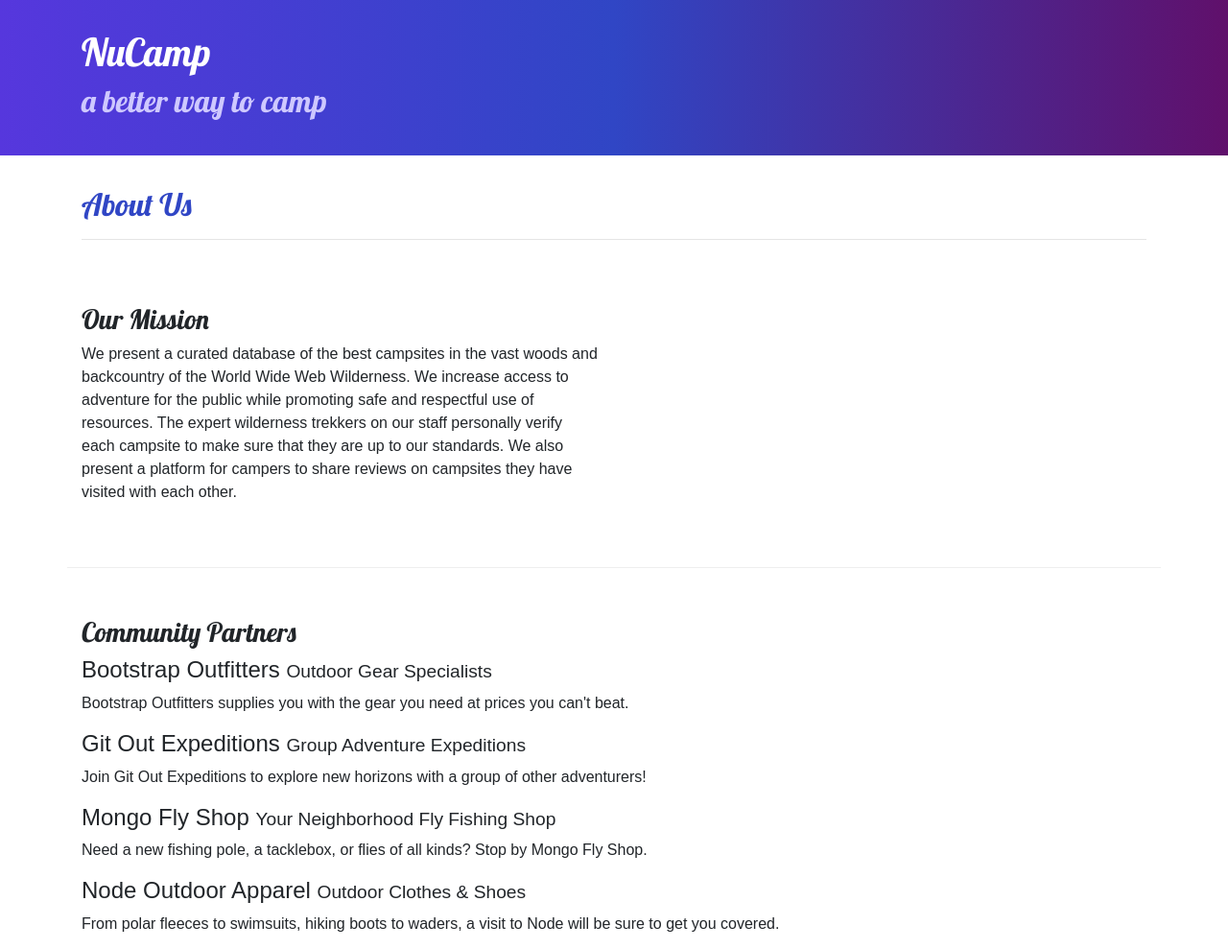
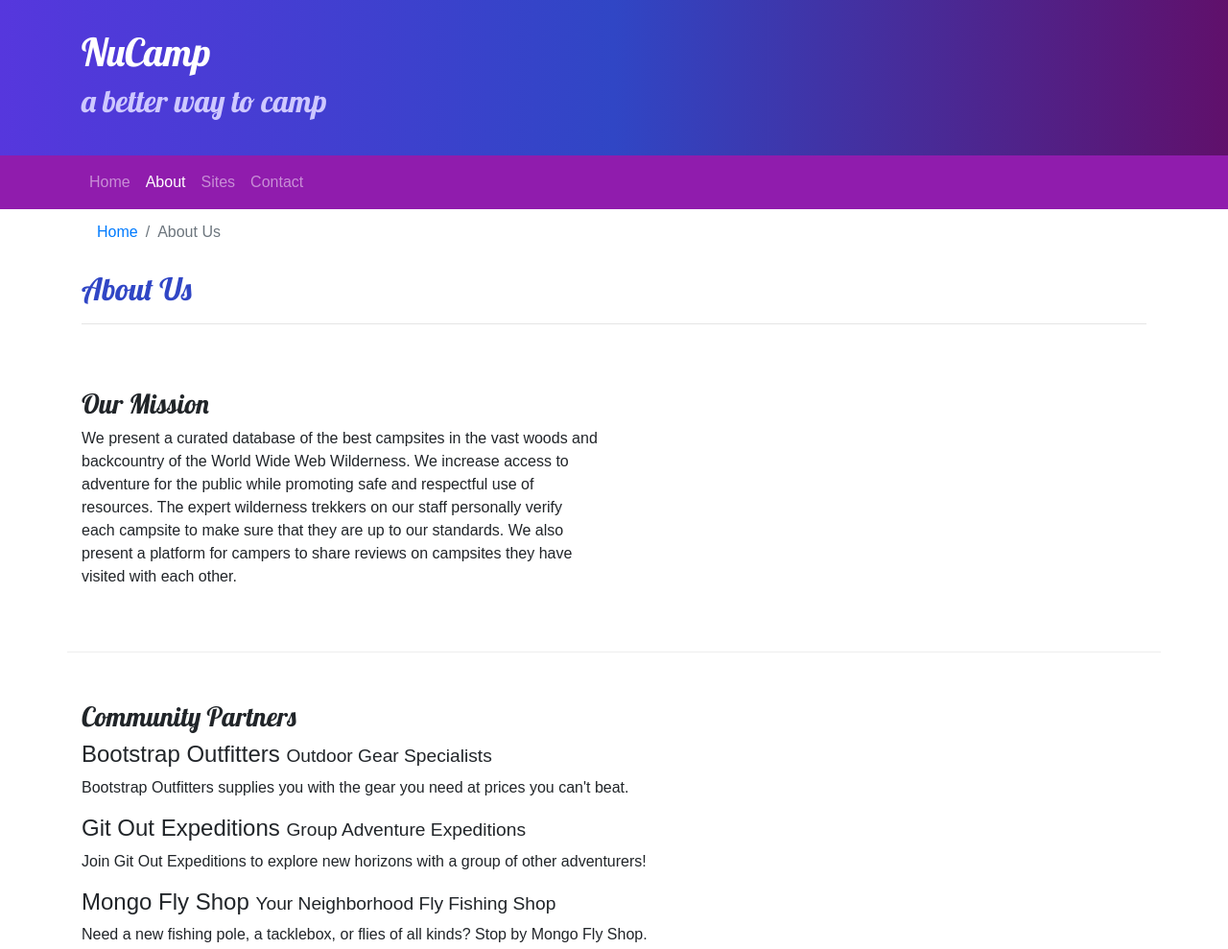
Before and after one commit to jimchimento-dev/Mock-Campsite, a website: page aboutus.html in a window 1280 px wide. Shown: the top 989 px of the page at 96% size. Drawn offline with nearby package versions, Linux system fonts and the light colour scheme.

Commit message:
Bootstrap Navbar and Breadcrumbs.

```diff
--- a/aboutus.html
+++ b/aboutus.html
@@ -30,9 +30,29 @@
         </div>
     </header>
 
+    <nav class="navbar navbar-expand-sm navbar-dark sticky-top">
+        <div class="container">
+            <button class="navbar-toggler ml-auto" typle="button" data-toggle="collapse" data-target="#nucampNavbar">
+                <span class="navbar-toggler-icon"></span>
+            </button>
+            <div class="collapse navbar-collapse" id="#nucampNavbar">
+                <ul class="navbar-nav">
+                    <li class="nav-item"><a class="nav-link" href="index.html">Home</a></li>
+                    <li class="nav-item active"><a class="nav-link" href="#">About</a></li>
+                    <li class="nav-item"><a class="nav-link" href="#">Sites</a></li>
+                    <li class="nav-item"><a class="nav-link" href="#">Contact</a></li>
+                </ul>
+            </div>
+        </div>
+    </nav>
+
     <div class="container">
         <div class="row">
             <div class="col">
+                <ol class="breadcrumb bg-white">
+                    <li class="breadcrumb-item"><a href="index.html">Home</a></li>
+                    <li class="breadcrumb-item active">About Us</li>
+                </ol>
                 <h2>About Us</h2>
                 <hr />
             </div>
--- a/css/styles.css
+++ b/css/styles.css
@@ -20,6 +20,7 @@ footer {
 }
 
 .jumbotron {
+    margin: 0;
     padding: 30px;
     background-image: linear-gradient(to right, #5637DD, #3046C5, #60106B);
     color: white;
@@ -30,3 +31,7 @@ footer {
     border-bottom: 1px ridge;
     min-height: 200px;
 }
+
+.navbar {
+    background-color: #901CAD;
+}
```
Also changed, not shown: index.html (+17 -0 lines).
